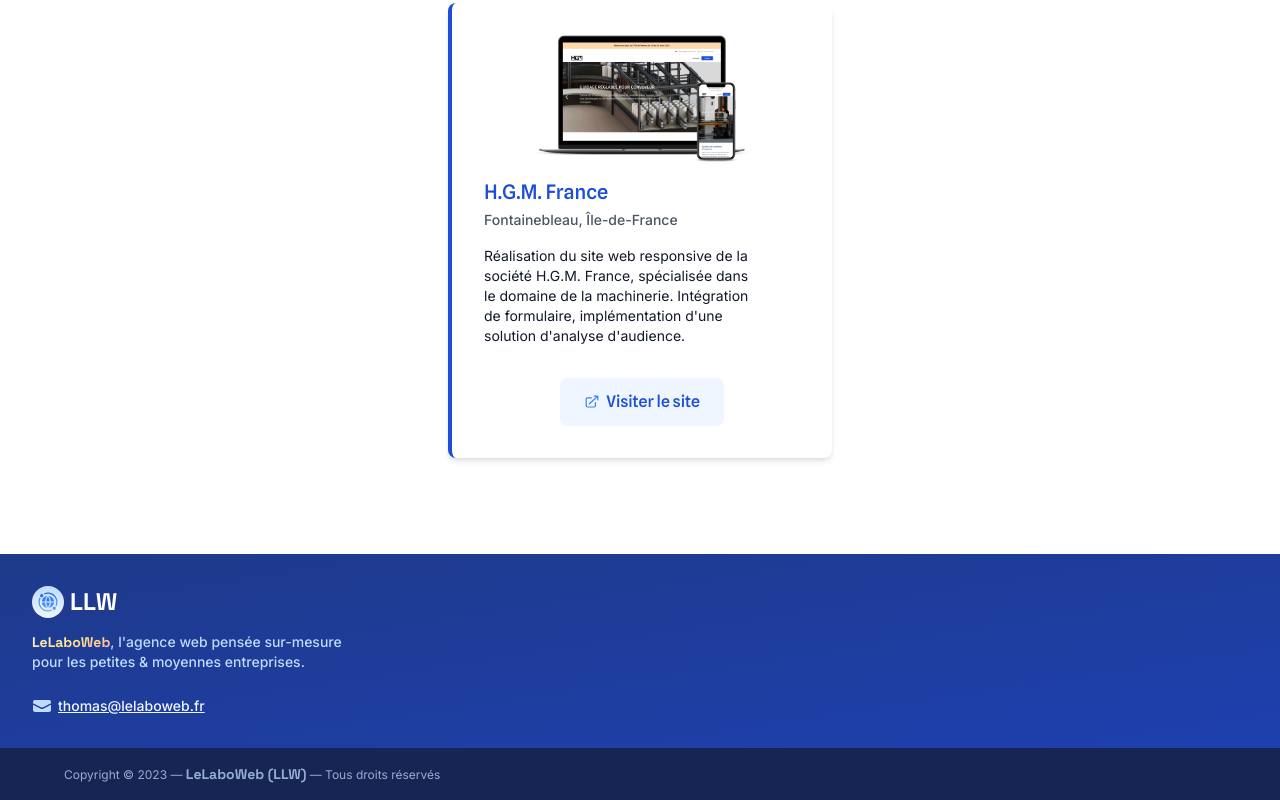
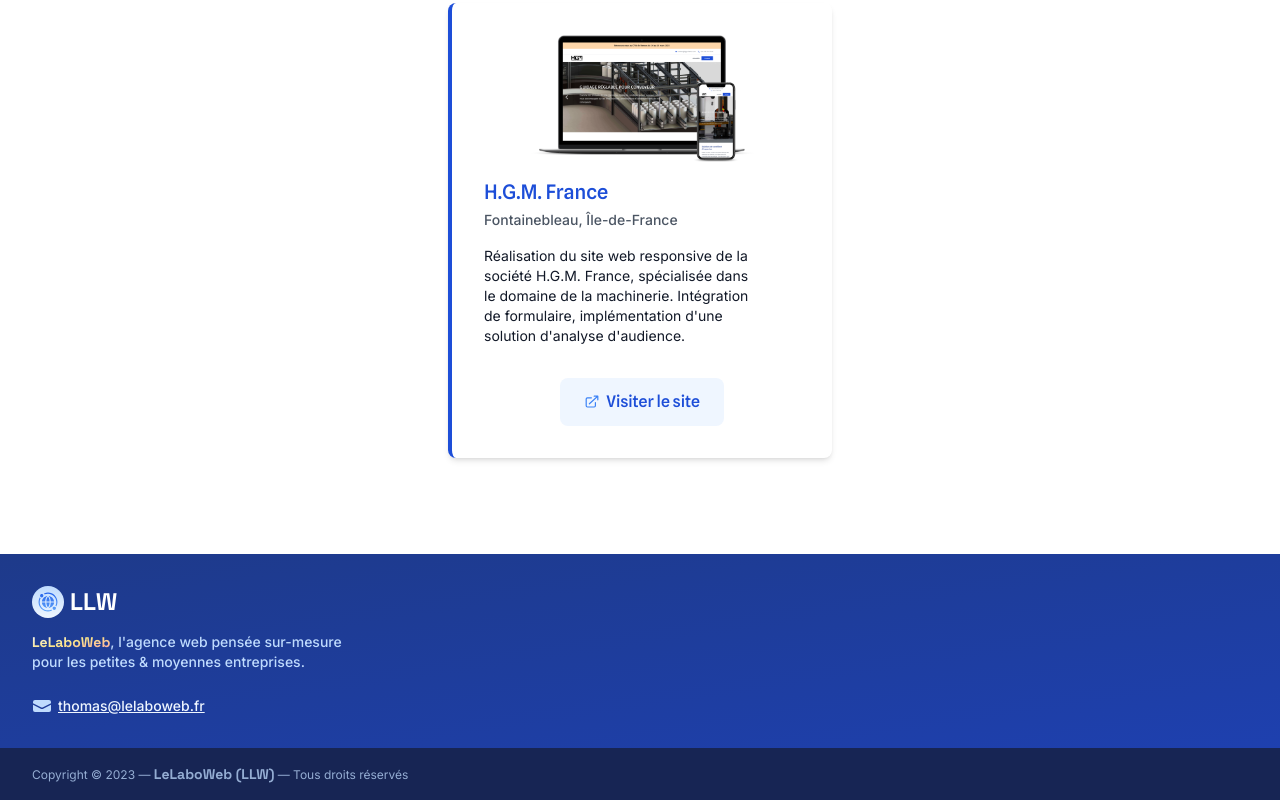
Before and after one commit to TotomInc/tcaweb, a Next.js app: page / in a window 1280 px wide. Shown: the part 3814-4614 px from the top of the page. Built offline with nearby package versions, Linux system fonts and the light colour scheme.

Commit message:
fix(Footer): copyright footer padding alignment

```diff
--- a/components/layout/Footer.tsx
+++ b/components/layout/Footer.tsx
@@ -48,7 +48,7 @@
         </div>
       </footer>
 
-      <div className="bg-blue-950 px-8 py-4">
+      <div className="bg-blue-950 py-4">
         <div className="mx-auto max-w-7xl px-8">
           <p className="text-xs text-blue-200/75">
             Copyright © {new Date().getFullYear()} —{" "}
```
